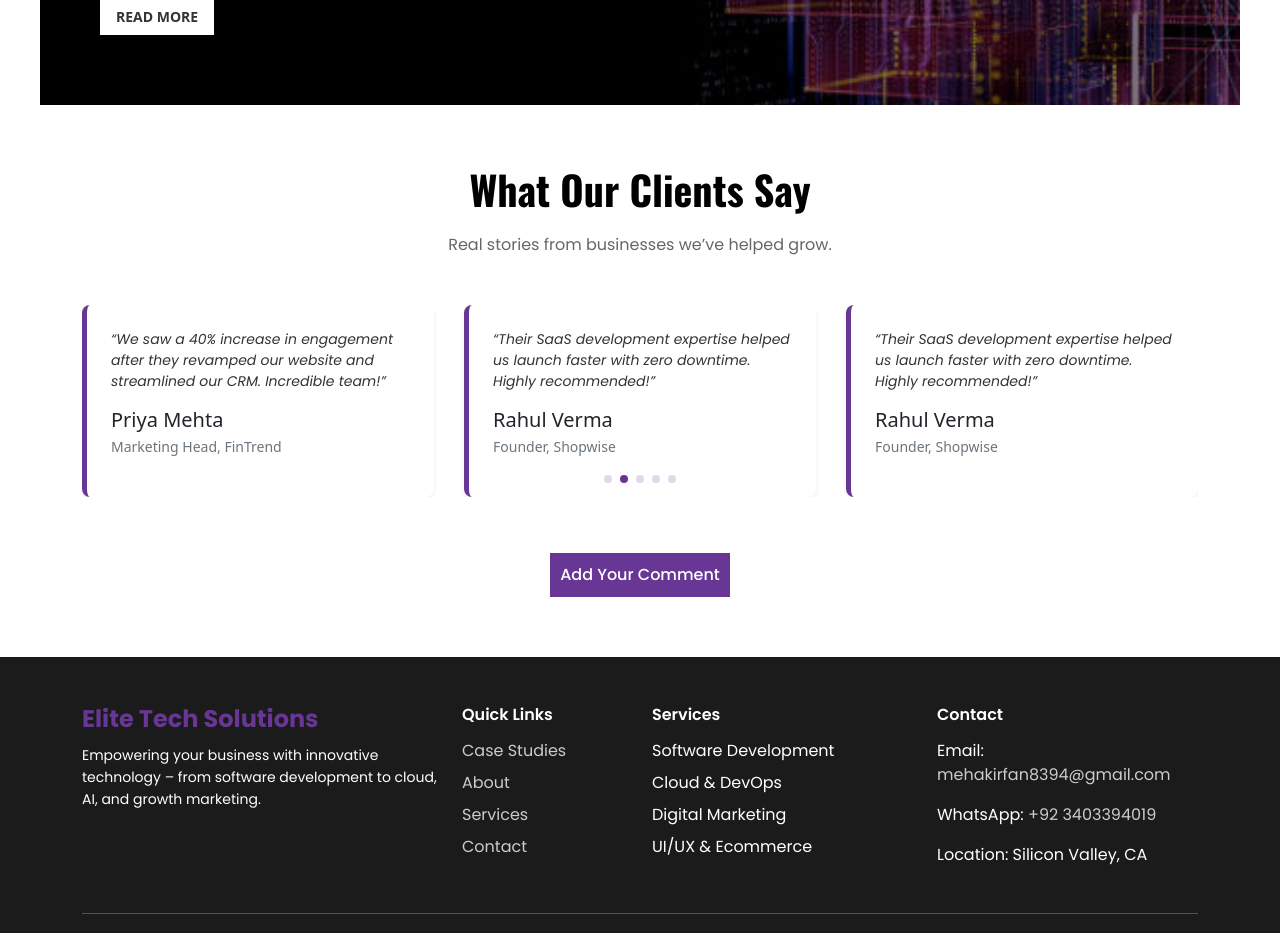
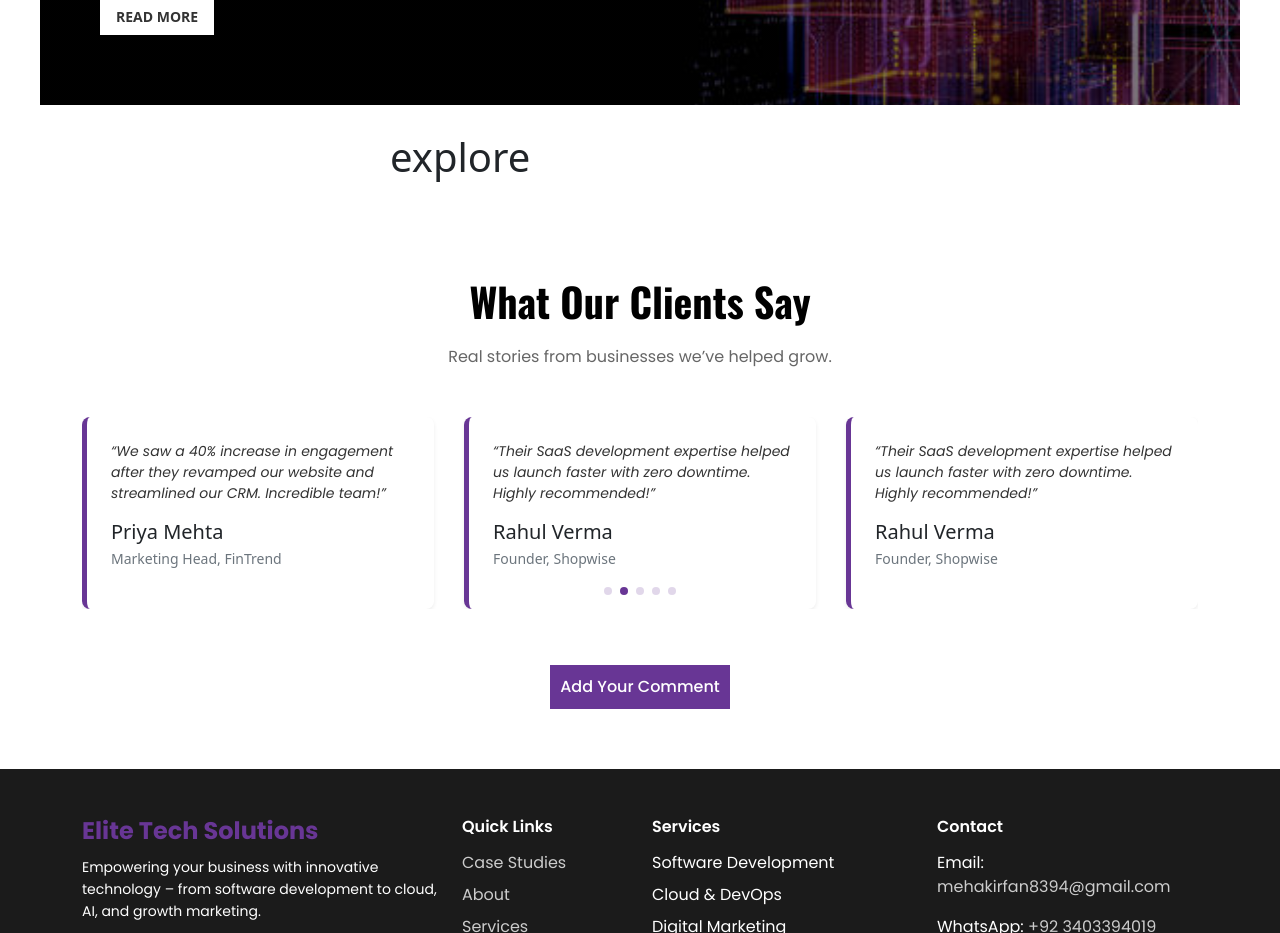
Before and after one commit to amnakhalid625/Elite_tech_website, a React (Vite) app: page / in a window 1280 px wide. Shown: the part 4480-5413 px from the top of the page. Built offline with nearby package versions, Linux system fonts and the light colour scheme.

Commit message:
elite_website

```diff
--- a/src/pages/testimonial/Testimonial.jsx
+++ b/src/pages/testimonial/Testimonial.jsx
@@ -48,6 +48,10 @@ const testimonials = [
 
 const TestimonialSection = () => {
   return (
+    <>
+    <div className="modal-dialog modal-dialog-centered">
+  <h1>explore</h1>
+</div>
     <section className="testimonial-section" id="testimonials">
       <div className="container">
         <div className="section-header text-center mb-5">
@@ -86,8 +90,8 @@ const TestimonialSection = () => {
 
 
   {/* Comment Button for testimonial */}
- <div className='commentBtnWrapper'>
- <button className=" commentBtn text-center mt-3" onClick={() => alert('Open comment form')}>
+ <div className='commentBtnWrapper '>
+ <button className=" commentBtn text-center mt-3" data-bs-toggle="modal" data-bs-target="#commentmodal" >
         Add Your Comment
       </button>
 
@@ -95,6 +99,7 @@ const TestimonialSection = () => {
 
       </div>
     </section>
+    </>
   );
 };
 
```
